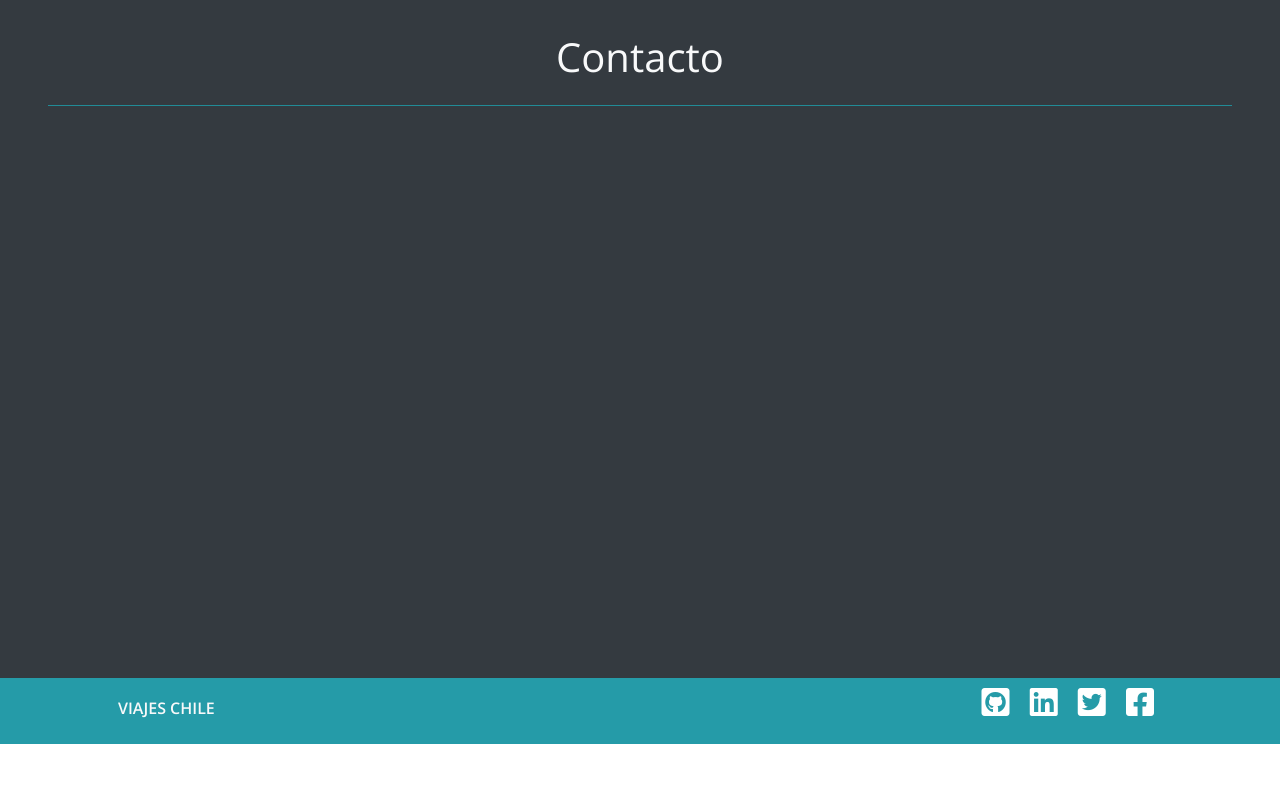
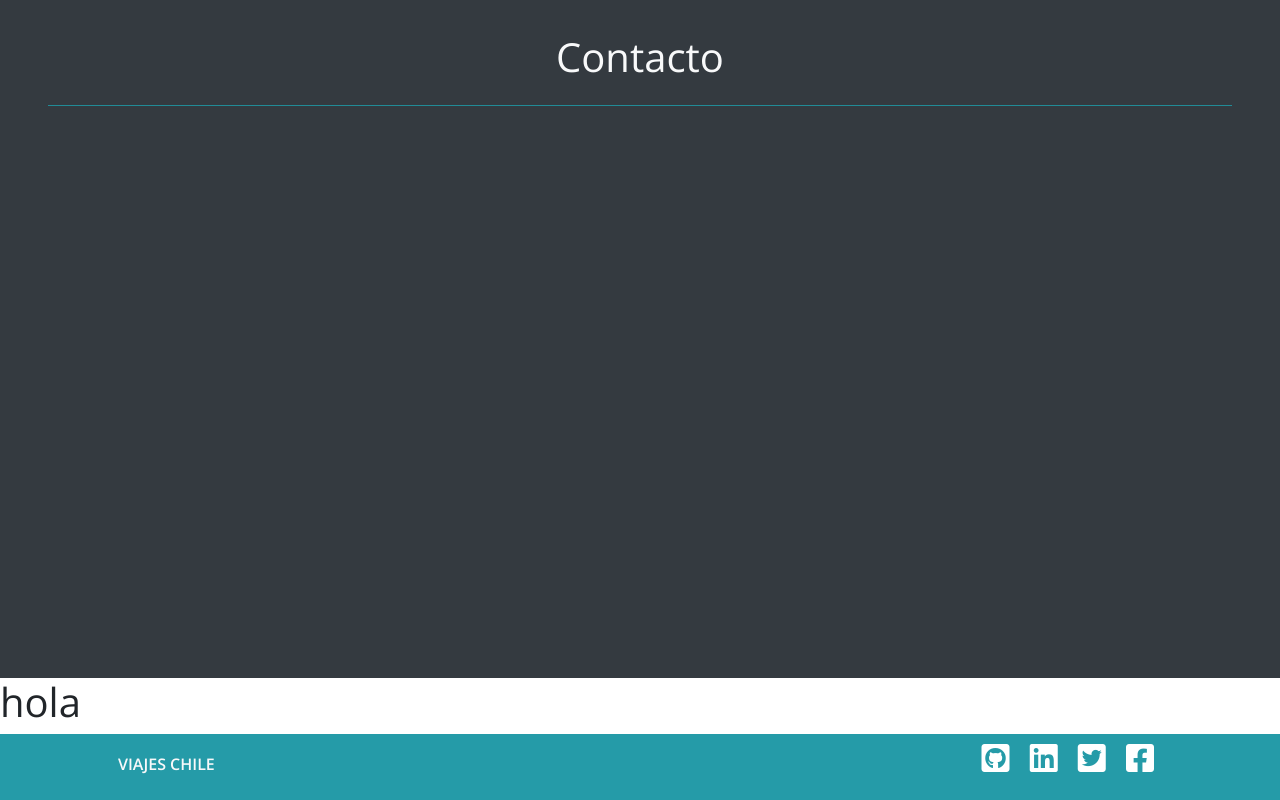
Before and after one commit to Camilicita/viajes_chile, a plain HTML site: page index.html in a window 1280 px wide. Shown: the part 2163-2963 px from the top of the page. Before the commit the page ends 2907 px from the top, so only its background shows below. Drawn offline with nearby package versions, Linux system fonts and the light colour scheme; a script that the page names is missing.

Commit message:
agrega h1

```diff
--- a/index.html
+++ b/index.html
@@ -135,6 +135,10 @@
     <script src="//embed.typeform.com/next/embed.js"></script>
   </section>
 
+  <div>
+    <h1>hola</h1>
+  </div>
+
   <footer class="container-fluid text-light turquesa">
     <div class="container py-2 px-5 d-flex justify-content-between align-items-baseline">
       <p class="font-weight-bold">VIAJES CHILE</p>
```
